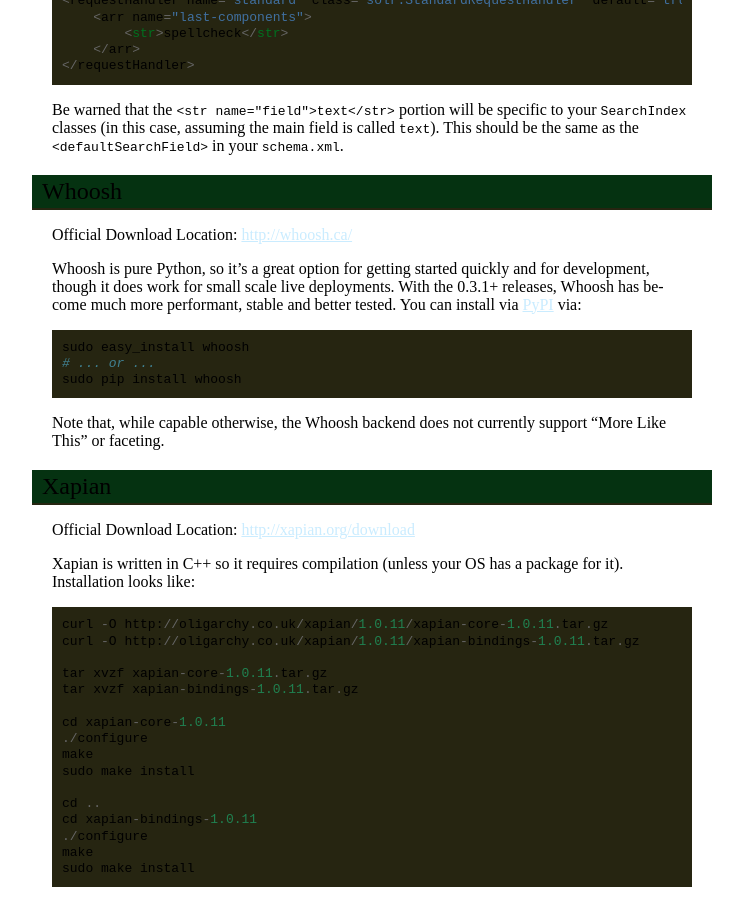
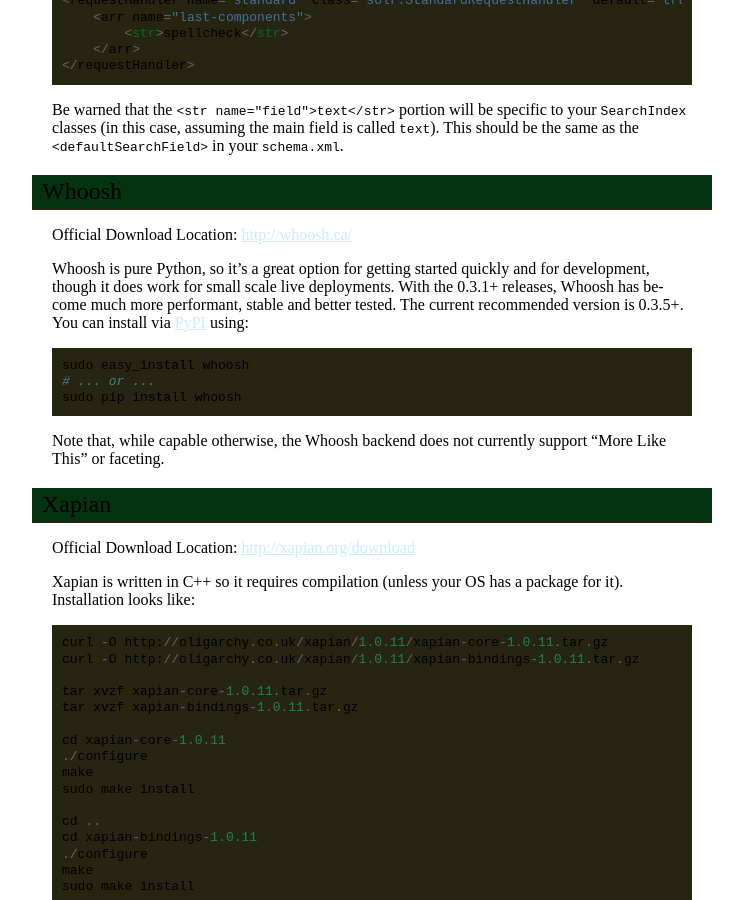
Before and after one commit to django-haystack/django-haystack, a Sphinx documentation site: the page built from docs/installing_search_engines.rst, in a window 1280 px wide and 900 px high, scrolled down 1478 px. Shown: the whole window, without its empty margins (138-881 px from the left). Built offline with Sphinx 7.4.7, drawn with Linux system fonts in a browser that asks for light colours; a style sheet for code colours, icons or effects is not loaded.

```diff
--- a/docs/installing_search_engines.rst
+++ b/docs/installing_search_engines.rst
@@ -90,7 +90,8 @@
 Whoosh is pure Python, so it's a great option for getting started quickly and
 for development, though it does work for small scale live deployments. With the
 0.3.1+ releases, Whoosh has become much more performant, stable and better
-tested. You can install via PyPI_ via::
+tested. The current recommended version is 0.3.5+. You can install via PyPI_
+using::
 
     sudo easy_install whoosh
     # ... or ...
```
Also changed, not shown: 1 other file.
